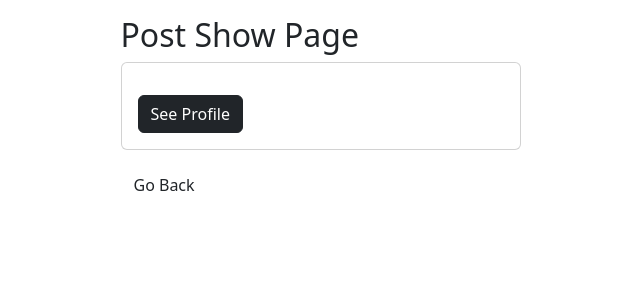
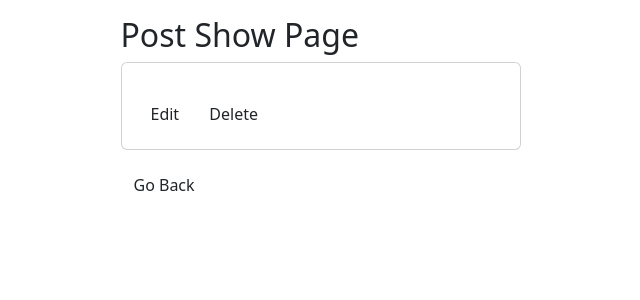
Before and after one commit to SampurnaC/inigram, a Django app: template inigramapp/templates/inigramapp/show.html in a window 1280 px wide. Shown: the part 56-356 px from the top of the page, without its empty margins (294-934 px from the left). Run offline with Django 4.2, Linux system fonts and the light colour scheme; the template is opened without the code that fills it, so the values that code supplies are empty.

Commit message:
add edit and delete link in show page

```diff
--- a/inigramapp/templates/inigramapp/show.html
+++ b/inigramapp/templates/inigramapp/show.html
@@ -9,8 +9,11 @@
             <!-- <img class="card-img-top" src="../bootstrap4/img_avatar1.png" alt="Card image" style="width:100%"> -->
             <div class="card-body">
                 <h4 class="card-title">{{post.title}}</h4>
+
                 <p class="card-text">{{post.description}}</p>
-                <a href="#" class="btn btn-dark">See Profile</a>
+                <a href="{% url 'edit-post' post.id%}" class="btn btn-default">Edit</a>
+                <a href="{% url 'delete-post' post.id%}" class="btn btn-default">Delete</a>
+
             </div>
         </div>
         <a href="{% url 'home' %}" class="btn btn-default mt-3">Go Back</a>
```
